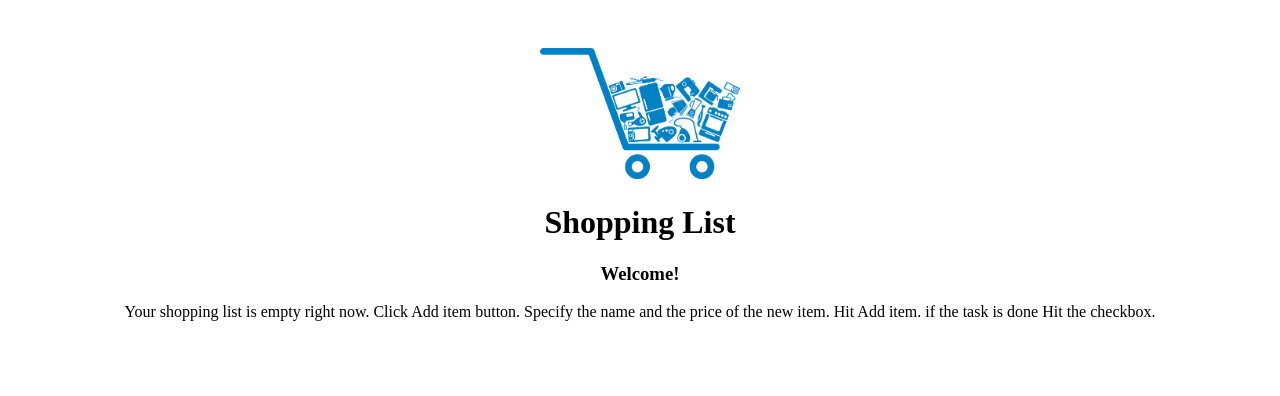
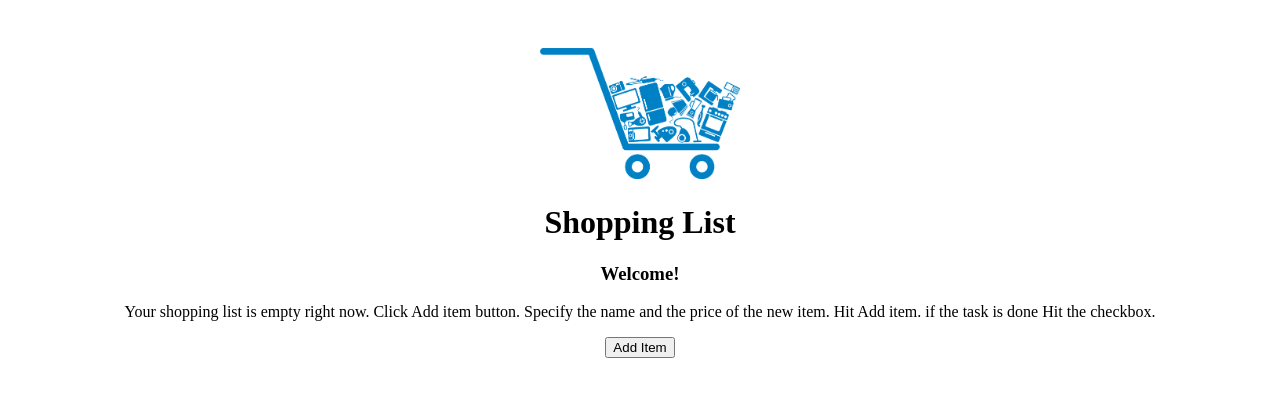
Before and after one commit to HassanObeid89/testing-todo-app, a React (Create React App) app: page / in a window 1280 px wide. Shown: the top 396 px of the page. Built offline with nearby package versions, Linux system fonts and the light colour scheme.

Commit message:
Added the AddItem button to the welcome screen.

```diff
--- a/src/components/WelcomeScreen.jsx
+++ b/src/components/WelcomeScreen.jsx
@@ -1,3 +1,4 @@
+import ButtonAddItem from './ButtonAddItem'
 import cart from "../assets/images/cart.png";
 export default function WelcomeScreen() {
   return (
@@ -10,6 +11,7 @@ export default function WelcomeScreen() {
         Specify the name and the price of the new item. Hit Add item. if the
         task is done Hit the checkbox.
       </p>
+      <ButtonAddItem/>
     </div>
   );
 }
```
